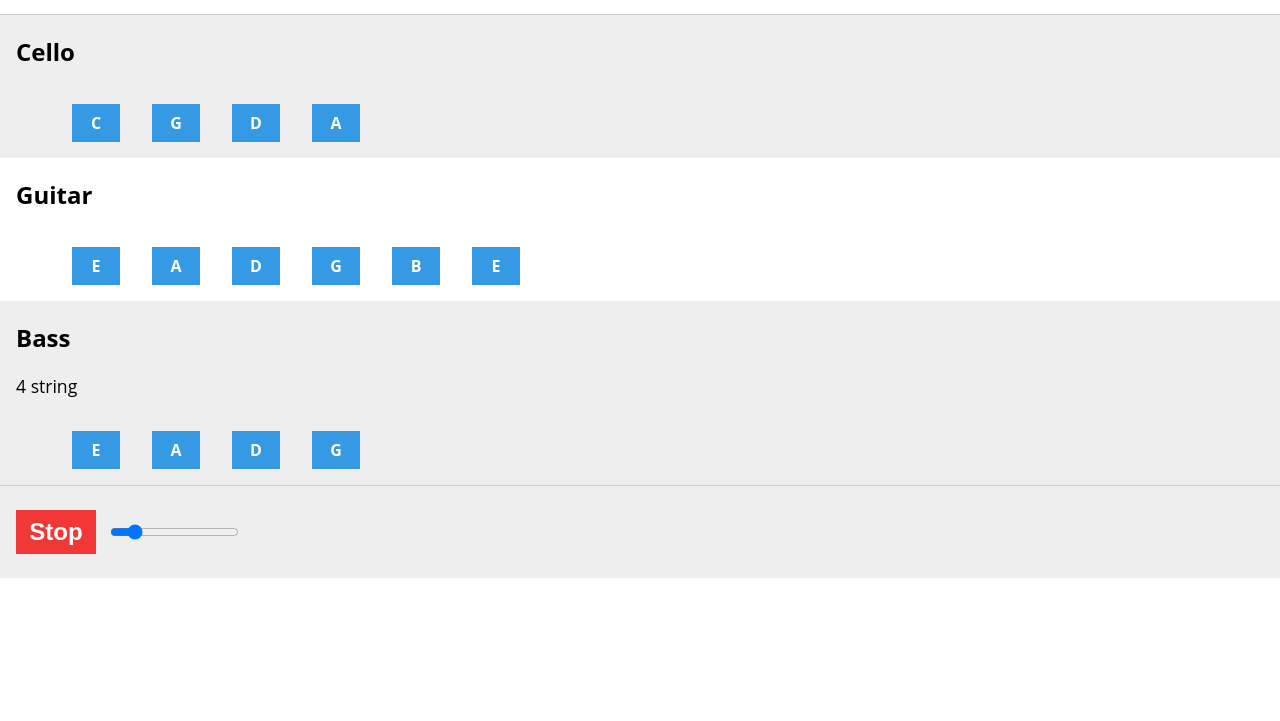
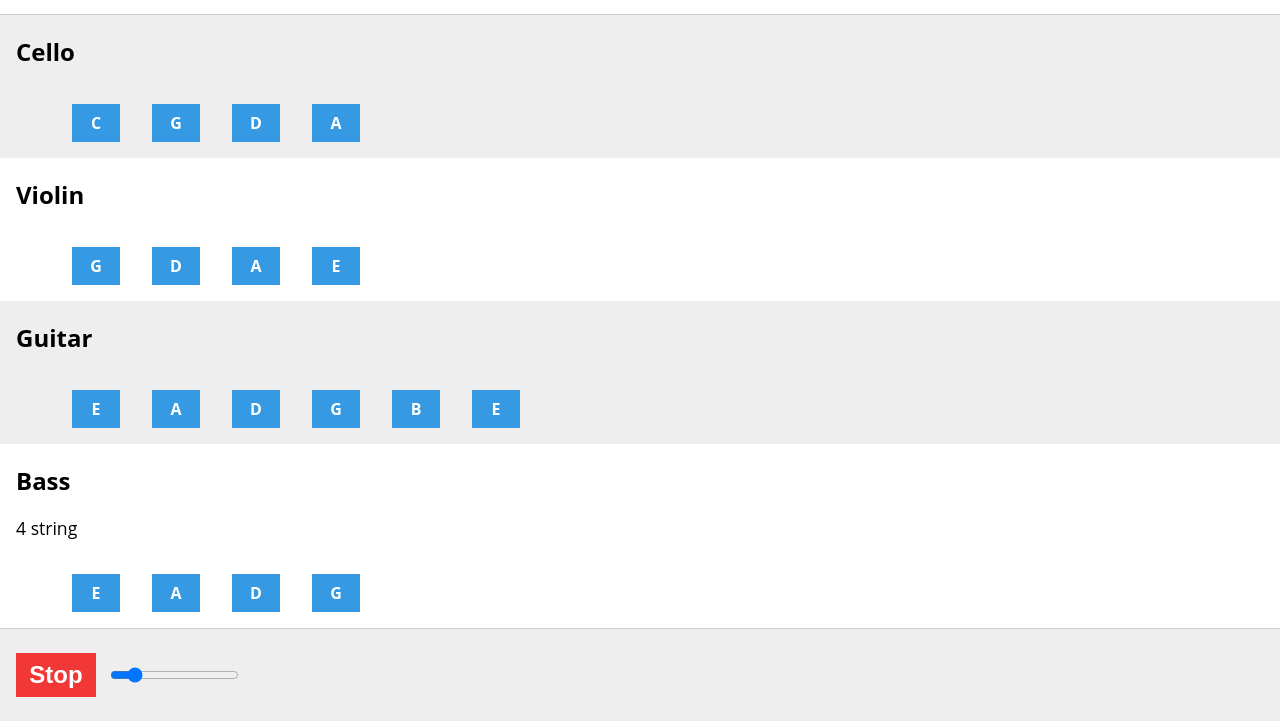
Before and after one commit to rbrunt/js-tuner, a plain HTML site: page index.html in a window 1280 px wide. Shown: the part 108-829 px from the top of the page. Before the commit the page ends 800 px from the top, so only its background shows below. Drawn offline with Linux system fonts and the light colour scheme.

Commit message:
Add violin

```diff
--- a/index.html
+++ b/index.html
@@ -19,6 +19,15 @@
                     <li><a href="#" data-note="g2" class="note">G</a></li>
                     <li><a href="#" data-note="d3" class="note">D</a></li>
                     <li><a href="#" data-note="a3" class="note">A</a></li>
+                </ul>
+            </div>
+            <div class="cf instrument violin">
+                <h2>Violin</h2>
+                <ul class="notebuttons">
+                    <li><a href="#" data-note="g2" class="note">G</a></li>
+                    <li><a href="#" data-note="d3" class="note">D</a></li>
+                    <li><a href="#" data-note="a3" class="note">A</a></li>
+                    <li><a href="#" data-note="e4" class="note">E</a></li>
                 </ul>
             </div>
             <div class="cf instrument guitar">
--- a/tuner.js
+++ b/tuner.js
@@ -11,6 +11,7 @@ masterVolume.gain.value = 0.15;
 var instruments =
 {
     cello: ["A3", "D3", "G2", "C2"],
+    violin: ["G2", "D3", "A3", "E4"],
     guitar: ["E2", "A2", "D3", "G3", "B3", "E4"],
     bass: ["E1", "A1", "D2", "G2"]
 };
```
